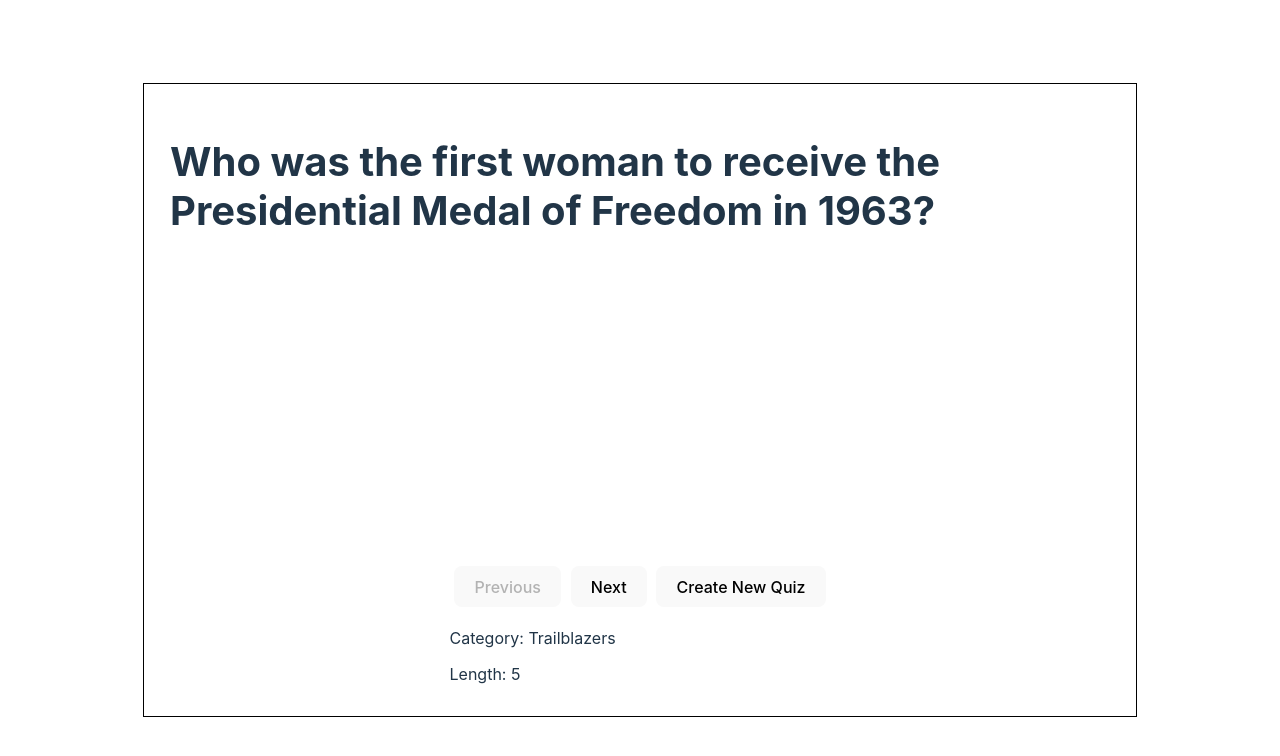
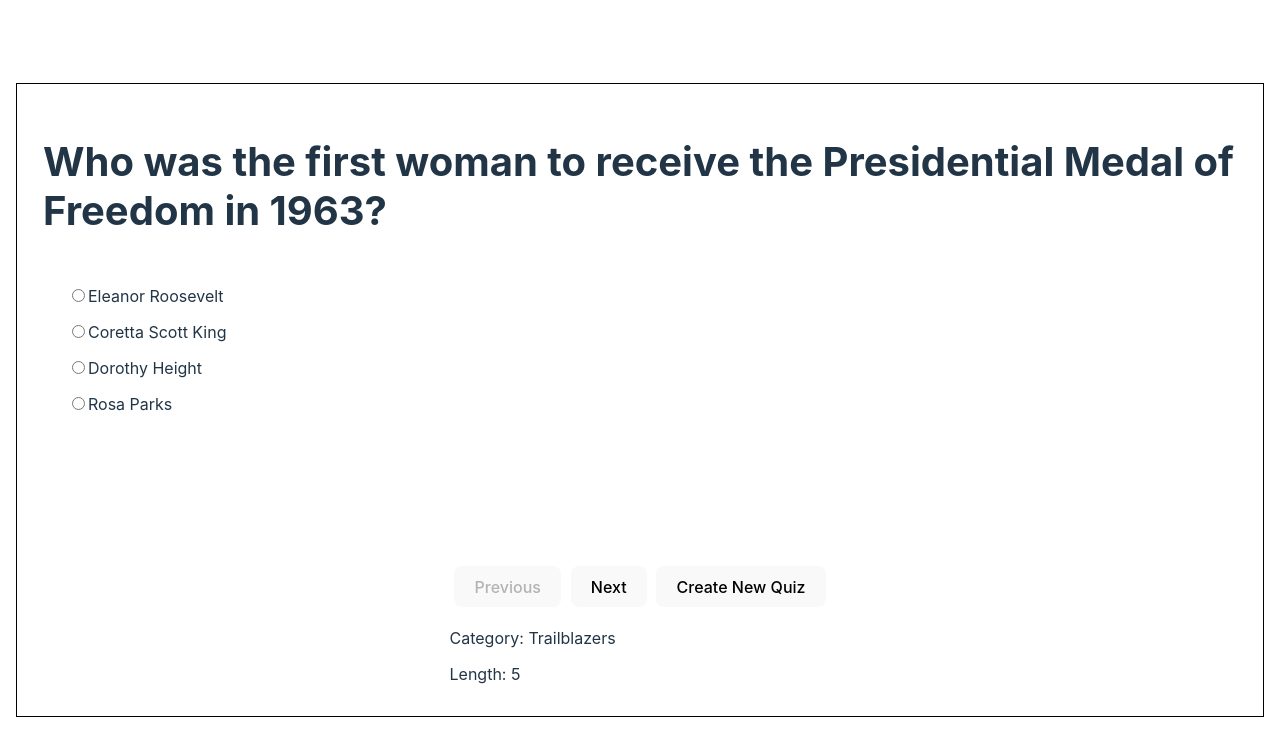
Before and after one commit to maryamkhan14/womens-history-month-quiz, a React (Vite) app: page / in a window 1280 px wide. Both pictures are taken after a click on the button "Let's go!". Shown: the top 756 px of the page. Built offline with nearby package versions, Linux system fonts and the light colour scheme.

Commit message:
Enabled displaying and clicking of options, and styled further

```diff
--- a/src/App.css
+++ b/src/App.css
@@ -8,8 +8,6 @@
   justify-content: center;
   align-items: center;
   flex: 1 1 100%;
-  min-width: 0;
-  min-height: 0;
 }
 .quiz-form-container {
   display: flex;
@@ -17,11 +15,9 @@
   align-items: center;
   justify-content: center;
   padding: 1rem;
-  width: 75vw;
-  height: 75vh;
-
-  min-width: 0;
-  min-height: 0;
+  margin: 1rem;
+  min-width: 75%;
+  min-height: 75%;
   border: 1px solid black;
 }
 
@@ -72,3 +68,14 @@
 .buttons button {
   margin: 0.3rem;
 }
+
+.card-options {
+  display: flex;
+  flex-direction: column;
+  align-self: flex-start;
+  padding: 1rem;
+}
+
+.card-options div {
+  margin: 0.5rem;
+}
--- a/src/components/QuizCard.jsx
+++ b/src/components/QuizCard.jsx
@@ -1,10 +1,34 @@
 import React from "react";
-
+import { useState } from "react";
 const QuizCard = ({ card }) => {
+  const [answered, setAnswered] = useState(false);
+  const handleSelect = (id) => {
+    setAnswered(true);
+    if (id == card.correctOption.id) {
+    } else {
+      console.log("wrong");
+    }
+  };
   return (
     <div>
       <div className="intro">
         <h1>{card.header}</h1>
+        <form className="card-options">
+          {card.options.map((option) => (
+            <div>
+              <input
+                type="radio"
+                key={option.id}
+                id={option.id}
+                name={card.id}
+                value={option.id}
+                disabled={answered}
+                onClick={() => handleSelect(option.id)}
+              />
+              <label htmlFor={option.id}>{option.text}</label>
+            </div>
+          ))}
+        </form>
       </div>
     </div>
   );
--- a/src/components/QuizCardsDisplay.jsx
+++ b/src/components/QuizCardsDisplay.jsx
@@ -4,7 +4,6 @@ import QuizCard from "./QuizCard";
 import { QuizContext } from "../context/QuizContext";
 import QuizInfo from "./QuizInfo";
 const QuizCardsDisplay = ({ cards }) => {
-  console.log("render");
   const { dispatch } = useContext(QuizContext);
   const [cardIndex, setCardIndex] = useState(0);
 
```
